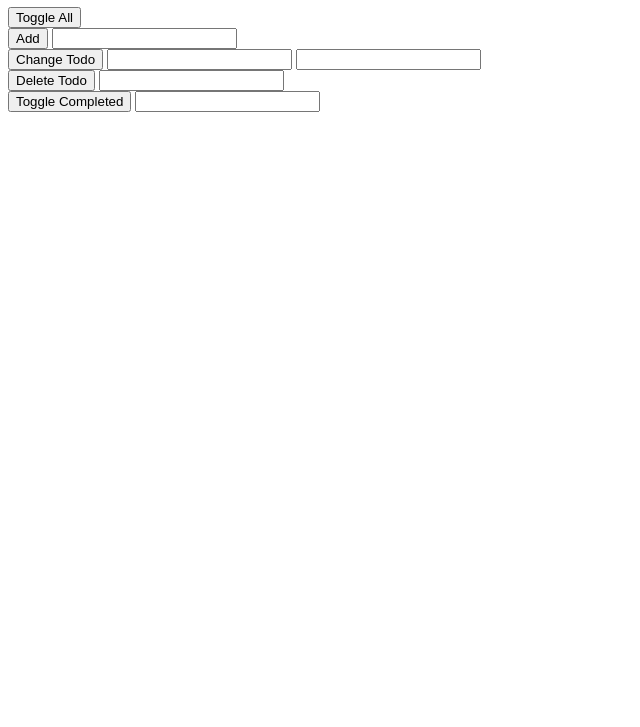
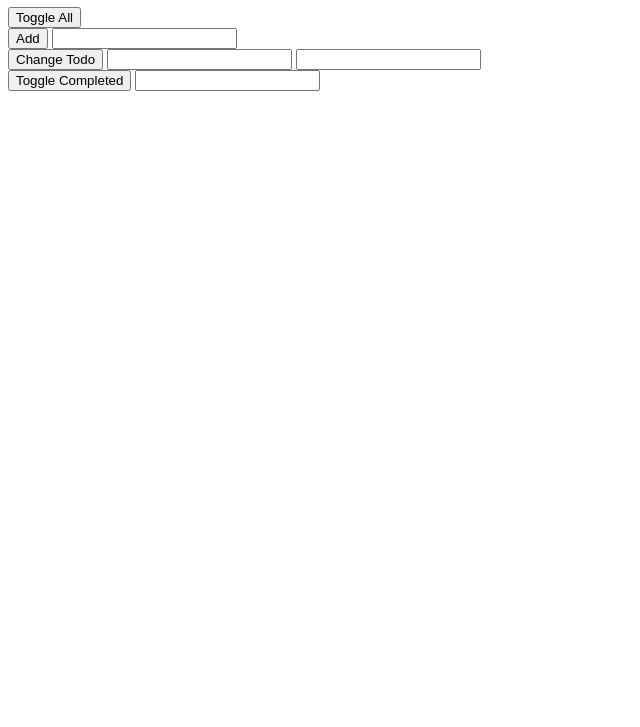
Before and after one commit to ESOBlaze/practicejs, a plain HTML site: page index.html in a window 1280 px wide. Shown: the part 73-800 px from the top of the page, without its empty margins (0-640 px from the left). Drawn offline with Linux system fonts and the light colour scheme.

Commit message:
Add files via upload

```diff
--- a/index.html
+++ b/index.html
@@ -22,10 +22,7 @@
         <input id="changeTodoPositionInput" type="number">
         <input id="changeTodoTextInput" type="text">
     </div>
-    <div>
-        <button onclick="handlers.deleteTodo()">Delete Todo</button>
-        <input id="deleteTodoInput" type="number">
-    </div>
+
     <div>
         <button onclick="handlers.toggleCompleted()">Toggle Completed</button>
         <input id="toggleCompletedInput" type="number">
```
